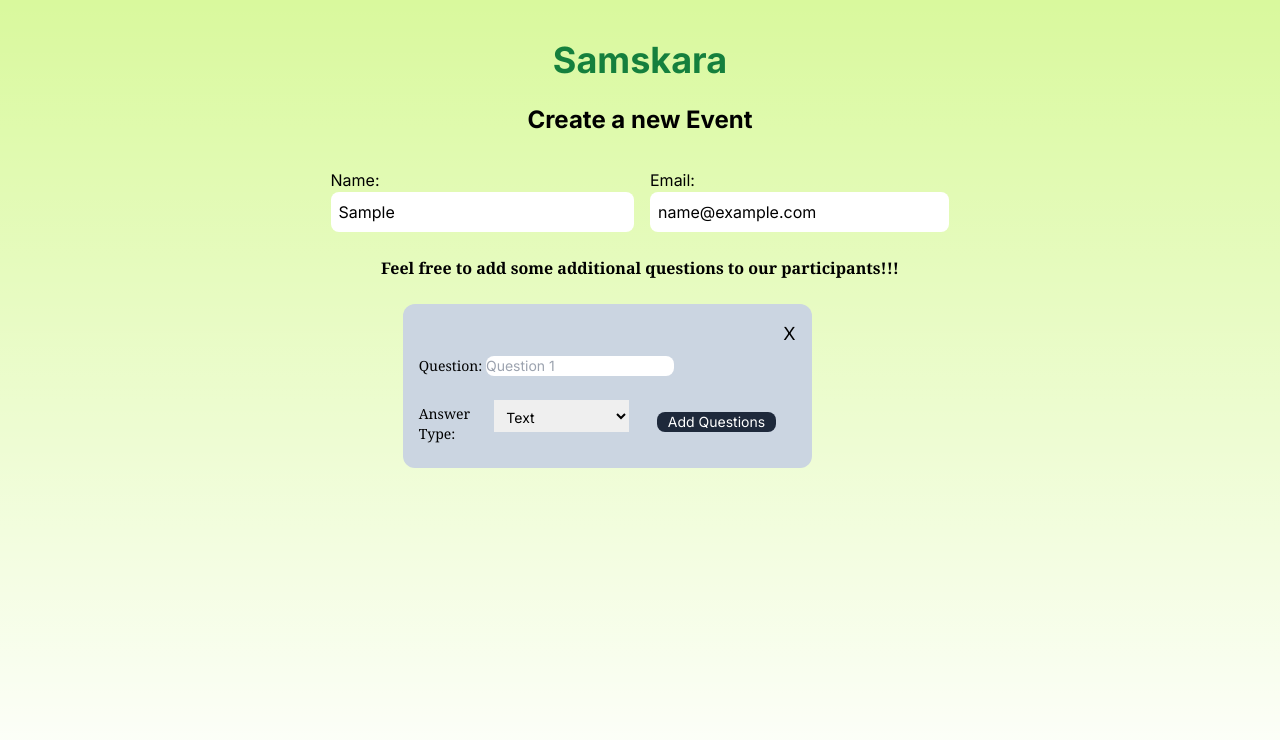
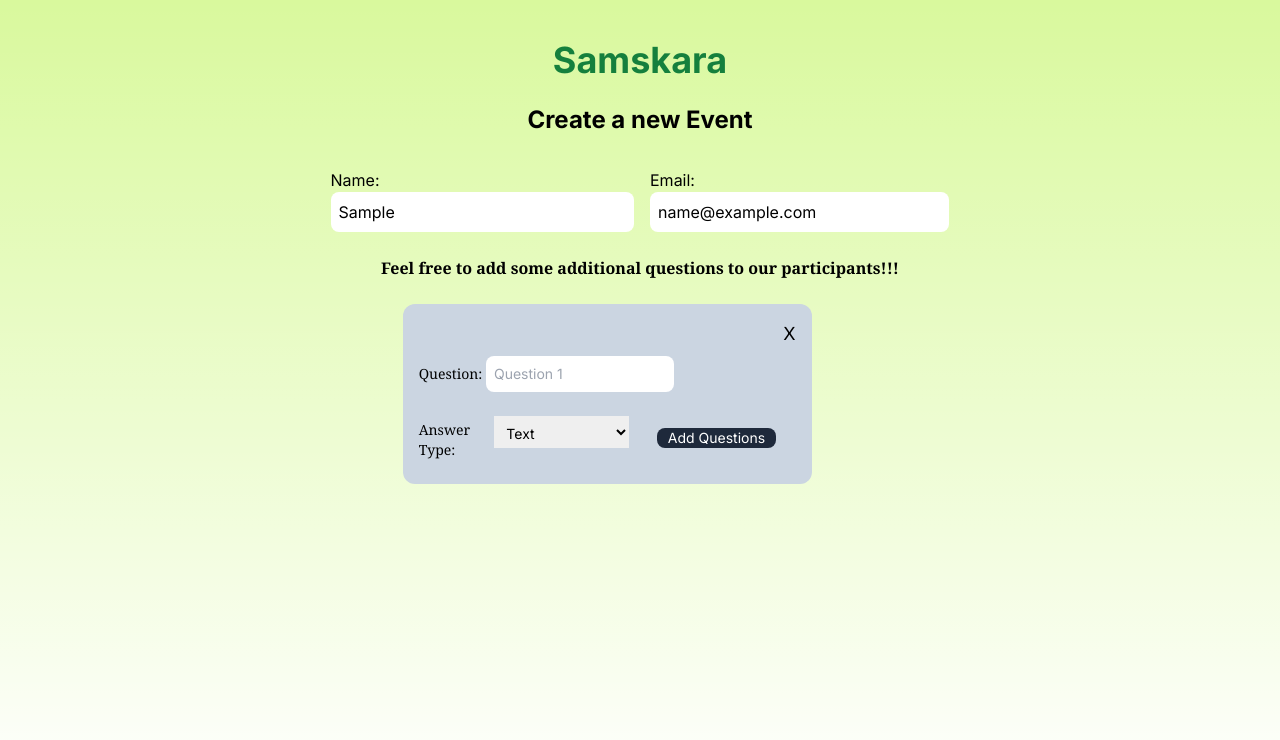
Before and after one commit to nikhilpadiyath/dragndrop-form, a Next.js app: page / in a window 1280 px wide. Both pictures are taken after typing "Sample", "name@example.com" into the empty fields and a click on the button "Add your questions". Shown: the top 740 px of the page. Built offline with nearby package versions, Linux system fonts and the light colour scheme.

Commit message:
Few CSS changes

```diff
--- a/src/app/components/QuestionForm.js
+++ b/src/app/components/QuestionForm.js
@@ -24,7 +24,7 @@ const QuestionForm = ({index, addDiv,handleClick, options, handleSelect, getQues
     if(isDragging){
       return <div ref={setNodeRef}
                   style={style}
-                  className="w-5/6 h-3/4 p-4 m-2 bg-slate-300 opacity-60 border-2 border-rose-500 rounded-xl text-sm dark:text-slate-800"
+                  className="w-5/6 h-3/4 p-4 m-2 bg-slate-300 touch-none opacity-60 border-2 border-rose-700 rounded-xl text-sm dark:text-slate-800"
                   ></div>
     }
 
@@ -46,14 +46,14 @@ const QuestionForm = ({index, addDiv,handleClick, options, handleSelect, getQues
 
 
     <div
-         className="w-full p-4 m-2 bg-slate-300 hover:bg-slate-400 rounded-xl text-sm dark:text-slate-800"
+         className="w-full p-4 m-2 bg-slate-300 hover:bg-slate-400 hover:border-2 hover:border-rose-600 rounded-xl text-sm dark:text-slate-800 touch-none"
          >
         <div className="sm:flex sm:flex-col">
         <div className="flex flex-row justify-end text-lg hover:text-red-600 hover:text-bold">
         <button type="button" onClick={() => handleDelete(index)}>X</button>
         </div>
         <label htmlFor="question" className="font-serif">Question:  </label>
-        <input className="rounded-lg w-1/2 mt-2 sm:w-4/5"
+        <input className="rounded-lg w-1/2 mt-2 sm:w-4/5 p-2"
                type="text"
                name="question"
                placeholder= {`Question ${addDiv[index].p}`}
@@ -78,7 +78,7 @@ const QuestionForm = ({index, addDiv,handleClick, options, handleSelect, getQues
 
         {addDiv.length-1 === index &&
         (<button type='button'
-                  className="bg-slate-800 m-5 w-40 rounded-lg text-white text-sm sm:text-center"
+                  className="bg-slate-800 m-5 w-40 rounded-lg text-white text-sm sm:text-center hover:border-2 hover:border-rose-600"
                   onClick={function(event){
                                         handleClick();
                                         getQuestion();
```
